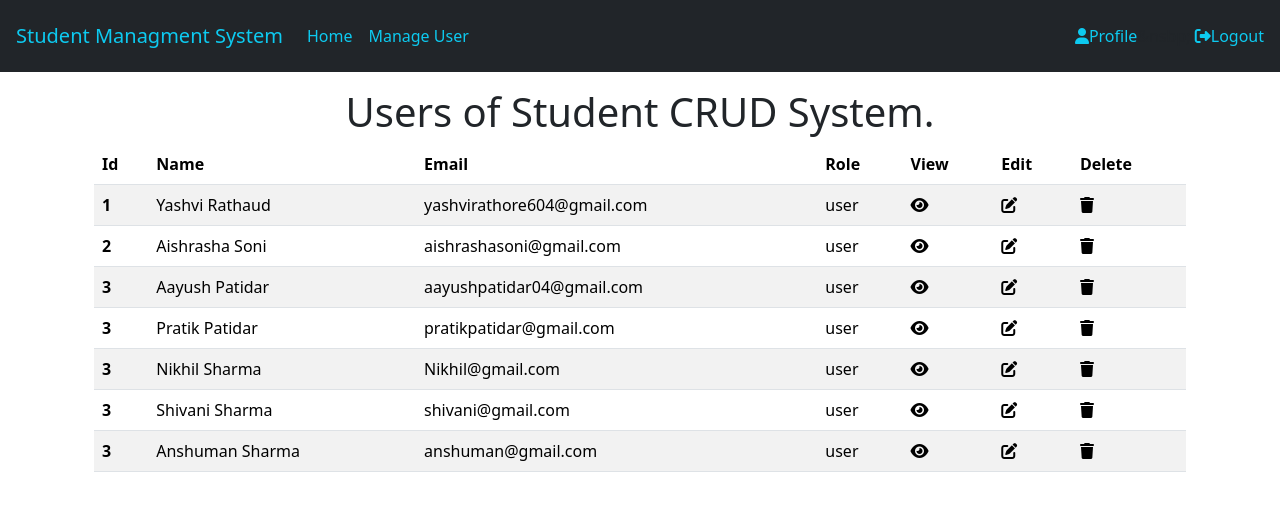
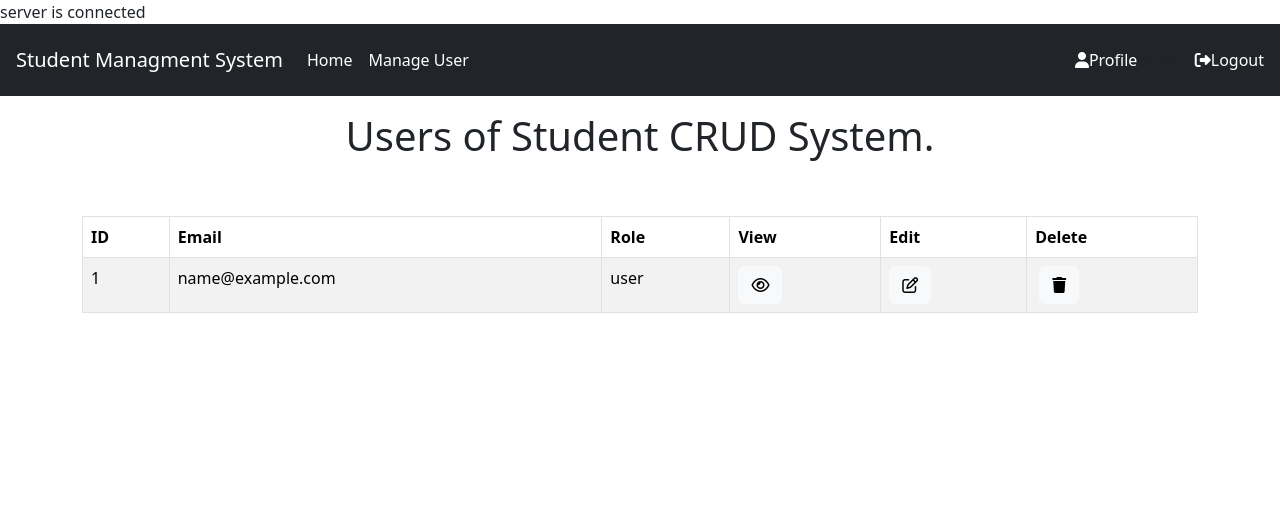
Before and after one commit to yashvirathaud642/SchoolsManagmentSystem, a PHP site: page /manage.php in a window 1280 px wide. Shown: the top 511 px of the page. Run offline with PHP 8.4, Linux system fonts and the light colour scheme; tables that the repository leaves empty or names only in its code hold one stand-in row (values such as "Sample post").

Commit message:
Update manage.php

```diff
--- a/manage.php
+++ b/manage.php
@@ -1,28 +1,19 @@
 <!DOCTYPE html>
 <html lang="en">
-
 <head>
     <meta charset="UTF-8">
     <meta name="viewport" content="width=device-width, initial-scale=1.0">
     <title>Manage data</title>
+    <link rel="stylesheet" href="https://cdnjs.cloudflare.com/ajax/libs/font-awesome/6.5.1/css/all.min.css">
 </head>
-
 <body>
 <?php
         //include 'loginNavbar.php';
-    //require 'db.php';
+        require 'dp.php';
         ?>
-    <link rel="stylesheet" href="https://cdnjs.cloudflare.com/ajax/libs/font-awesome/6.5.1/css/all.min.css">
-    <link rel="stylesheet" href="https://cdnjs.cloudflare.com/ajax/libs/font-awesome/5.15.3/css/all.min.css"
-        integrity="sha384-mQ93GR66B00ZXjt0YO5KlohRA5SYf1SA4SwF/p3aiL2L4NfIGX8n7qJKC5I2F6f5" crossorigin="anonymous">
-
-    <link rel="stylesheet"
-        href="https://cdn.jsdelivr.net/npm/@fortawesome/fontawesome-free@6.4.2/css/fontawesome.min.css"
-        integrity="sha384-BY+fdrpOd3gfeRvTSMT+VUZmA728cfF9Z2G42xpaRkUGu2i3DyzpTURDo5A6CaLK" crossorigin="anonymous">
-    <link href="https://cdn.jsdelivr.net/npm/bootstrap@5.3.2/dist/css/bootstrap.min.css" rel="stylesheet"
-        integrity="sha384-T3c6CoIi6uLrA9TneNEoa7RxnatzjcDSCmG1MXxSR1GAsXEV/Dwwykc2MPK8M2HN" crossorigin="anonymous">
+        <link href="https://cdn.jsdelivr.net/npm/bootstrap@5.3.2/dist/css/bootstrap.min.css" rel="stylesheet" integrity="sha384-T3c6CoIi6uLrA9TneNEoa7RxnatzjcDSCmG1MXxSR1GAsXEV/Dwwykc2MPK8M2HN" crossorigin="anonymous">
    <nav class="navbar navbar-expand-lg navbar-light bg-dark p-3">
-        <a class="navbar-brand text-info" href="login.php">Student Managment System </a>
+    <a class="navbar-brand text-info text-white" href="login.php">Student Managment System </a>
     <button class="navbar-toggler" type="button" data-toggle="collapse" data-target="#navbarSupportedContent"
       aria-controls="navbarSupportedContent" aria-expanded="false" aria-label="Toggle navigation">
       <span class="navbar-toggler-icon"></span>
@@ -31,102 +22,74 @@
 
       <ul class="navbar-nav mr-auto">
         <li class="nav-item active">
-                    <a class="login nav-link text-info" href="home.php">Home</a>
+          <a class="login nav-link text-info text-white" href="home.php">Home</a>
         </li>
         <li class="nav-item">
-                    <a class="register nav-link text-info" href="manage.php">Manage User</a>
+          <a class="register nav-link text-info text-white" href="manage.php">Manage User</a>
         </li>
       </ul>
     </div>
     <div class="topnav-right">
-            <a class="text-info" style="text-decoration:none" ; href="#"><i
-                    class="fa-solid fa-user"></i>Profile</a>&nsbp;
-            <a class="text-info" style="text-decoration:none" ; href="#"><i
-                    class="fa-solid fa-right-from-bracket"></i>Logout</a>
+    <a  class="text-info text-white" href="#" style="text-decoration: none;"><i class="fa-solid fa-user"></i>Profile</a>&nsbp;
+    <a class="text-info text-white" href="#"  style="text-decoration: none;"><i class="fa-solid fa-right-from-bracket"></i>Logout</a>
   </div>
   </nav>
   <div class="container">
             <h1 class="mt-3 text-center">Users of Student CRUD System.</h1>
+
+        </div>
+        <br><br>
         <div class="container">
-            <table class="table table-striped">
-                <thead class="thead-light">
-                    <tr>
-                        <th scope="col">Id</th>
-                        <th scope="col">Name</th>
-                        <th scope="col">Email</th>
-                        <th scope="col">Role</th>
-                        <th scope="col">View</th>
-                        <th scope="col">Edit</th>
-                        <th scope="col">Delete</th>
-                    </tr>
-                </thead>
-                <tbody>
-                    <tr>
-                        <th scope="row">1</th>
-                        <td>Yashvi Rathaud</td>
-                        <td>yashvirathore604@gmail.com</td>
-                        <td>user</td>
-                        <td><i class="fa-solid fa-eye"></i></td>
-                        <td><i class="fa-solid fa-pen-to-square"></i></td>
-                        <td><i class="fa-solid fa-trash"></i></td>
-                    </tr>
-                    <tr>
-                        <th scope="row">2</th>
-                        <td>Aishrasha Soni</td>
-                        <td>aishrashasoni@gmail.com</td>
-                        <td>user</td>
-                        <td><i class="fa-solid fa-eye"></td>
-                        <td><i class="fa-solid fa-pen-to-square"></i></td>
-                        <td><i class="fa-solid fa-trash"></i></td>
-                    </tr>
-                    <tr>
-                        <th scope="row">3</th>
-                        <td>Aayush Patidar</td>
-                        <td>aayushpatidar04@gmail.com</td>
-                        <td>user</td>
-                        <td><i class="fa-solid fa-eye"></td>
-                        <td><i class="fa-solid fa-pen-to-square"></i></td>
-                        <td><i class="fa-solid fa-trash"></i></td>
-                    </tr>
-                    <tr>
-                        <th scope="row">3</th>
-                        <td>Pratik Patidar</td>
-                        <td>pratikpatidar@gmail.com</td>
-                        <td>user</td>
-                        <td><i class="fa-solid fa-eye"></td>
-                        <td><i class="fa-solid fa-pen-to-square"></i></td>
-                        <td><i class="fa-solid fa-trash"></i></td>
-                    </tr>
-                    <tr>
-                        <th scope="row">3</th>
-                        <td>Nikhil Sharma</td>
-                        <td>Nikhil@gmail.com</td>
-                        <td>user</td>
-                        <td><i class="fa-solid fa-eye"></td>
-                        <td><i class="fa-solid fa-pen-to-square"></i></td>
-                        <td><i class="fa-solid fa-trash"></i></td>
-                    </tr>
-                    <tr>
-                        <th scope="row">3</th>
-                        <td>Shivani Sharma</td>
-                        <td>shivani@gmail.com</td>
-                        <td>user</td>
-                        <td><i class="fa-solid fa-eye"></td>
-                        <td><i class="fa-solid fa-pen-to-square"></i></td>
-                        <td><i class="fa-solid fa-trash"></i></td>
-                    </tr>
-                    <tr>
-                        <th scope="row">3</th>
-                        <td>Anshuman Sharma</td>
-                        <td>anshuman@gmail.com</td>
-                        <td>user</td>
-                        <td><i class="fa-solid fa-eye"></td>
-                        <td><i class="fa-solid fa-pen-to-square"></i></td>
-                        <td><i class="fa-solid fa-trash"></i></td>
-                    </tr>
-                </tbody>
-            </table>
+            <?php
+                $sql = "SELECT * from users ORDER by id ASC;";
+                $res = mysqli_query($con,$sql);
+                if($res){
+                    if(mysqli_num_rows($res)>0){
+                        echo '<table class="table table-bordered table-striped">';
+                        echo "<thead>";
+                            echo "<tr>";
+                                echo "<th>ID</th>";
+                                echo "<th>Email</th>";
+                                echo "<th>Role</th>";
+                                echo "<th>View</th>";
+                                echo "<th>Edit</th>";
+                                echo "<th>Delete</th>";
+                            echo "</tr>";
+                        echo "</thead>";
+                        echo "<tbody>";
+                        while($row = mysqli_fetch_array($res)){
+                            echo "<tr>";
+						        echo "<td>" . $row['id'] . "</td>";
+						        echo "<td>" . $row['email'] . "</td>";
+						        echo "<td>" . 'user' . "</td>";
+                    echo "<td>";
+        						echo '<a href="view.php?id='. $row['id'] .'" class="mr-3 btn btn-light" title="View Details" data-toggle="tooltip"><span class="fa-regular fa-eye"></span></a></td>';
+                    echo "<td>";
+                    echo '<a href="update.php?id='. $row['id'] .'" class="mr-3 btn btn-light" title="Update Details" data-toggle="tooltip"><span class="fa-regular fa-pen-to-square"></span></a></td>';
+                    echo "<td>";
+                    echo '<a href="javascript:void(0)" title="Change Status" class="delete_btn_ajax btn btn-light ms-1" data-toggle="tooltip"><span class="fa-solid fa-trash"></span></a>';
+					        	echo '<input type="hidden" class="delete_id_value" value='.$row["id"].'>';
+                                echo '</td>';
+
+						        echo "<tr>";
+                        }
+                    echo "</tbody>";
+                    echo "</table>";
+                    mysqli_free_result($res);
+                    }
+                    else{
+                        echo '<div class="alert alert-danger">
+                                No Record were Found.
+                            </div>';
+                    }
+                }
+                else{
+                    echo 'OOPs! something went wrong. please try again later.';
+                 }
+            mysqli_close($con);
+            ?>
+        </div>
+
 
 </body>
-
 </html>
```
Lines whose indentation alone changed are shown as unchanged.
